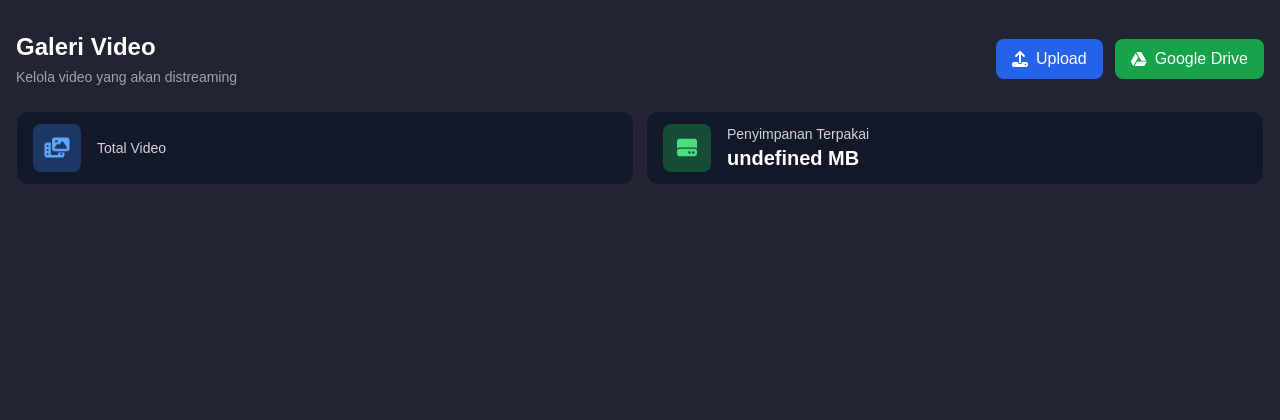
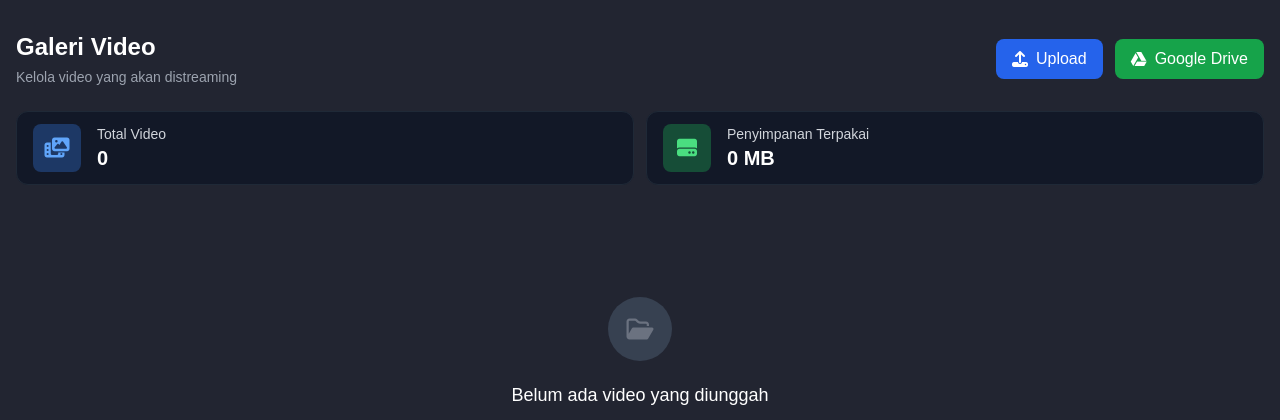
Before and after one commit to wajibdiisi/streamflow, a Node server app: template views/gallery.html in a window 1280 px wide. Shown: the part 65-485 px from the top of the page. Run offline with Node 20, Linux system fonts and the light colour scheme; the template is opened without the code that fills it, so the values that code supplies are empty; some libraries are stand-ins or nearby versions.

Commit message:
Update gallery.html

```diff
--- a/views/gallery.html
+++ b/views/gallery.html
@@ -339,8 +339,14 @@
                 const response = await fetch(`/api/videos?page=${page}&limit=8`);
                 const data = await response.json();
 
-                totalVideos.textContent = data.total;
-                storageUsed.textContent = `${data.totalStorage} MB`;
+                if (!data || !data.videos) {
+                    videoGrid.innerHTML = '';
+                    emptyState.classList.remove('hidden');
+                    return;
+                }
+
+                totalVideos.textContent = data.total || 0;
+                storageUsed.textContent = `${data.totalStorage || 0} MB`;
 
                 if (data.videos.length === 0) {
                     videoGrid.innerHTML = '';
```
